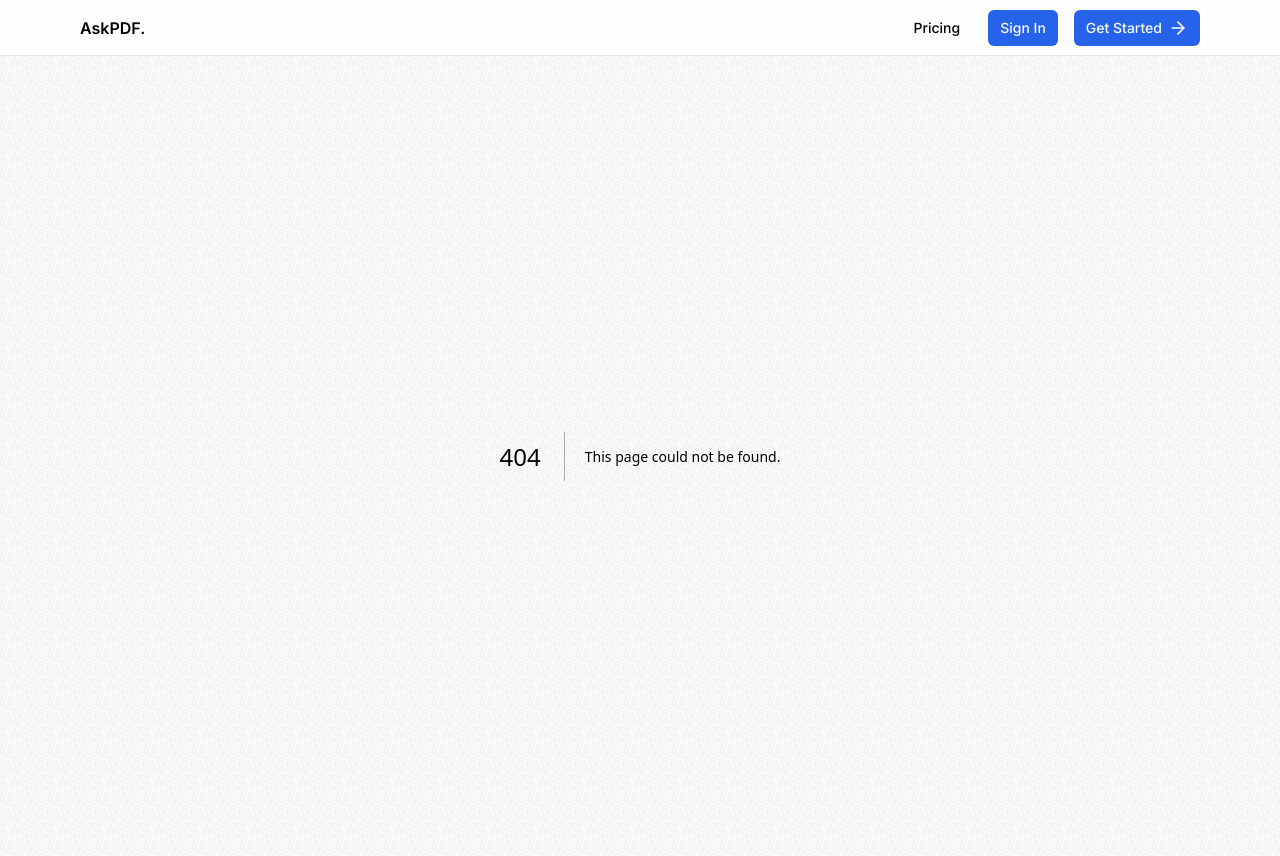
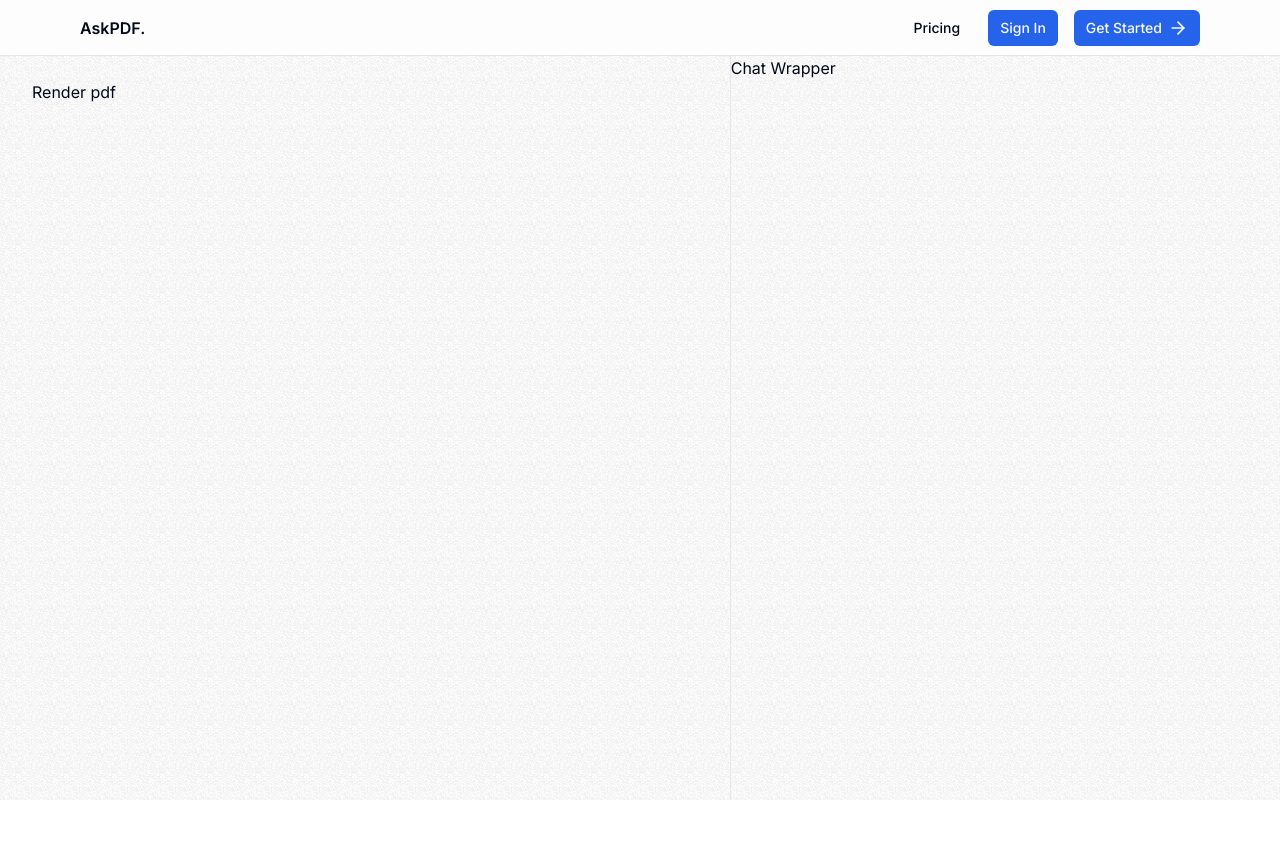
Before and after one commit to ShrutJainn/AskPDF, a Next.js app: page /dashboard/fileId in a window 1280 px wide. Before the commit this address had no page. After the commit the page ends 800 px from the top, so only its background shows below. Built offline with nearby package versions, Linux system fonts and the light colour scheme; no server answers; the database is empty; sample sign-in values are in the browser's storage.

Commit message:
Designed File page

```diff
--- a/app/actions/file.ts
+++ b/app/actions/file.ts
@@ -9,6 +9,14 @@ export async function getFiles(userId: string | undefined) {
   return files;
 }
 
+export async function getFile(fileId: string) {
+  const file = await db.file.findUnique({
+    where: {
+      id: fileId,
+    },
+  });
+  return file;
+}
 export async function deleteFile(fileId: string | undefined) {
   const res = await db.file.delete({
     where: {
--- /dev/null
+++ b/app/dashboard/[fileId]/page.tsx
@@ -0,0 +1,39 @@
+import { getFile } from "@/app/actions/file";
+import { NEXT_AUTH } from "@/app/lib/auth";
+import ChatWrapper from "@/components/ChatWrapper";
+import PdfRenderer from "@/components/PdfRenderer";
+import { getServerSession } from "next-auth";
+import { redirect } from "next/navigation";
+import { NextRequest } from "next/server";
+
+interface PageProps {
+  params: {
+    fileId: string;
+  };
+}
+
+async function Page({ params }: PageProps, req: NextRequest) {
+  const file = await getFile(params.fileId);
+  const session = await getServerSession(NEXT_AUTH);
+
+  if (!session) return redirect("/api/auth");
+  return (
+    <div className=" flex-1 justify-between flex flex-col h-[calc(100vh-3.5rem)]">
+      <div className=" mx-auto w-full max-w-7xl grow lg:flex xl:px-2">
+        {/* left side */}
+        <div className=" flex-1 xl:flex">
+          <div className=" px-4 py-6 sm:px-6 lg:pl-8 xl:flex-1 xl:pl-6">
+            <PdfRenderer />
+          </div>
+        </div>
+
+        {/* right side */}
+        <div className=" shrink-0 flex-[0.75] border-t border-gray-200 lg:w-96 lg:border-l lg:border-t-0">
+          <ChatWrapper />
+        </div>
+      </div>
+    </div>
+  );
+}
+
+export default Page;
--- a/app/dashboard/page.tsx
+++ b/app/dashboard/page.tsx
@@ -35,12 +35,16 @@ function Page() {
   const userId = session?.user?.id;
 
   const [files, setFiles] = useState<File[]>([]);
+  const [loading, setLoading] = useState<boolean>(false);
 
   useEffect(() => {
+    setLoading(true);
     async function fetchFiles() {
       const res = await getFiles(userId);
       //@ts-ignore
       setFiles(res);
+
+      setLoading(false);
     }
     fetchFiles();
   }, [userId]);
@@ -57,6 +61,14 @@ function Page() {
         <UploadButton />
       </div>
 
+      {!loading ? (
+        files.length === 0 ? (
+          <div className=" mt-16 flex flex-col items-center gap-2">
+            <Ghost className=" h-8 w-8 text-zinc-800" />
+            <h3 className=" font-semibold text-xl">Pretty empty around here</h3>
+            <p>Let&apos;s upload your first PDF.</p>
+          </div>
+        ) : (
           <ul className=" mt-8 grid grid-cols-1 gap-6 divide-y divide-zinc-200 md:grid-cols-2 lg:grid-cols-3">
             {files.map((file) => {
               return (
@@ -64,7 +76,10 @@ function Page() {
                   key={file.id}
                   className=" col-span-1 divide-y divide-gray-200 rounded-lg bg-white shadow transition hover:shadow-lg"
                 >
-              <Link href={"/dashboard/fileId"} className=" flex flex-col gap-2">
+                  <Link
+                    href={`/dashboard/${file.id}`}
+                    className=" flex flex-col gap-2"
+                  >
                     <div className=" pt-6 px-6 flex w-full items-center justify-between space-x-6">
                       <div className=" h-10 w-10 flex-shrink-0 rounded-full bg-gradient-to-r from-cyan-500 to-blue-500" />
                       <div className=" flex-1 truncate">
@@ -91,6 +106,7 @@ function Page() {
                       className=" w-full"
                       variant="destructive"
                       onClick={() => handleDeleteFile(file.id)}
+                      disabled={loading}
                     >
                       <Trash className=" h-4 w-4" />
                     </Button>
@@ -99,6 +115,10 @@ function Page() {
               );
             })}
           </ul>
+        )
+      ) : (
+        <Skeleton height={100} className=" my-2 " count={3} />
+      )}
 
       {/* loading state */}
 
--- /dev/null
+++ b/components/ChatWrapper.tsx
@@ -0,0 +1,5 @@
+function ChatWrapper() {
+  return <div>Chat Wrapper</div>;
+}
+
+export default ChatWrapper;
--- /dev/null
+++ b/components/PdfRenderer.tsx
@@ -0,0 +1,5 @@
+function PdfRenderer() {
+  return <div>Render pdf</div>;
+}
+
+export default PdfRenderer;
```
Lines whose indentation alone changed are shown as unchanged.
